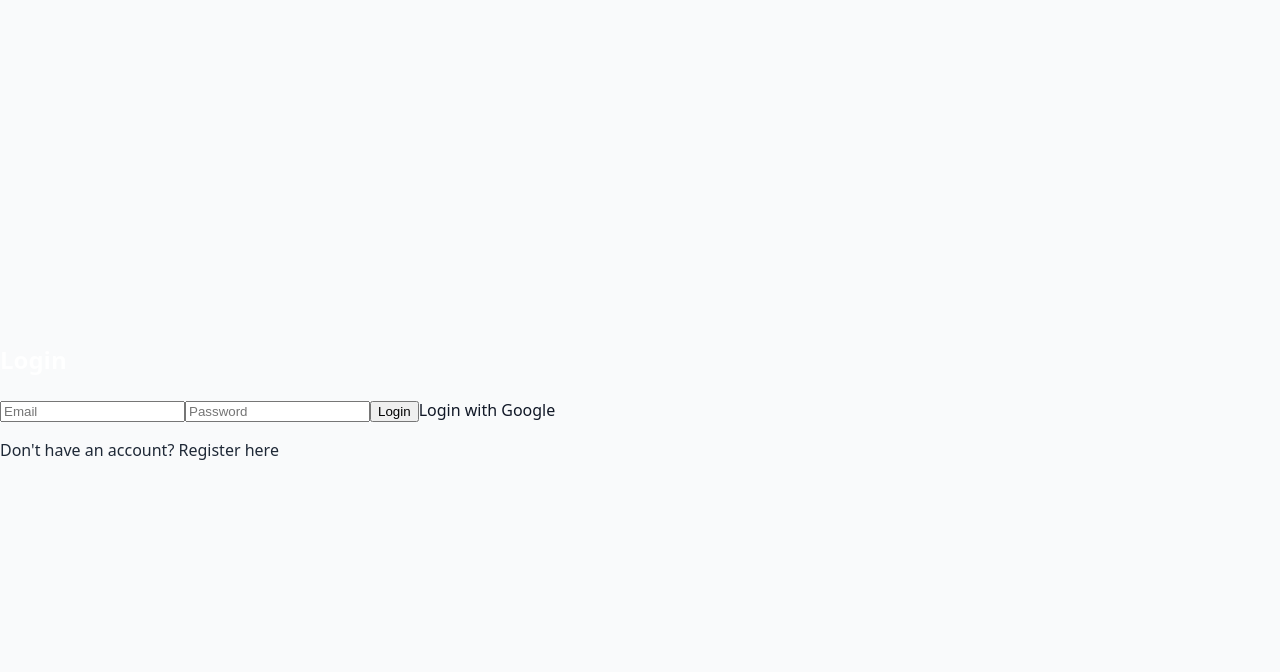
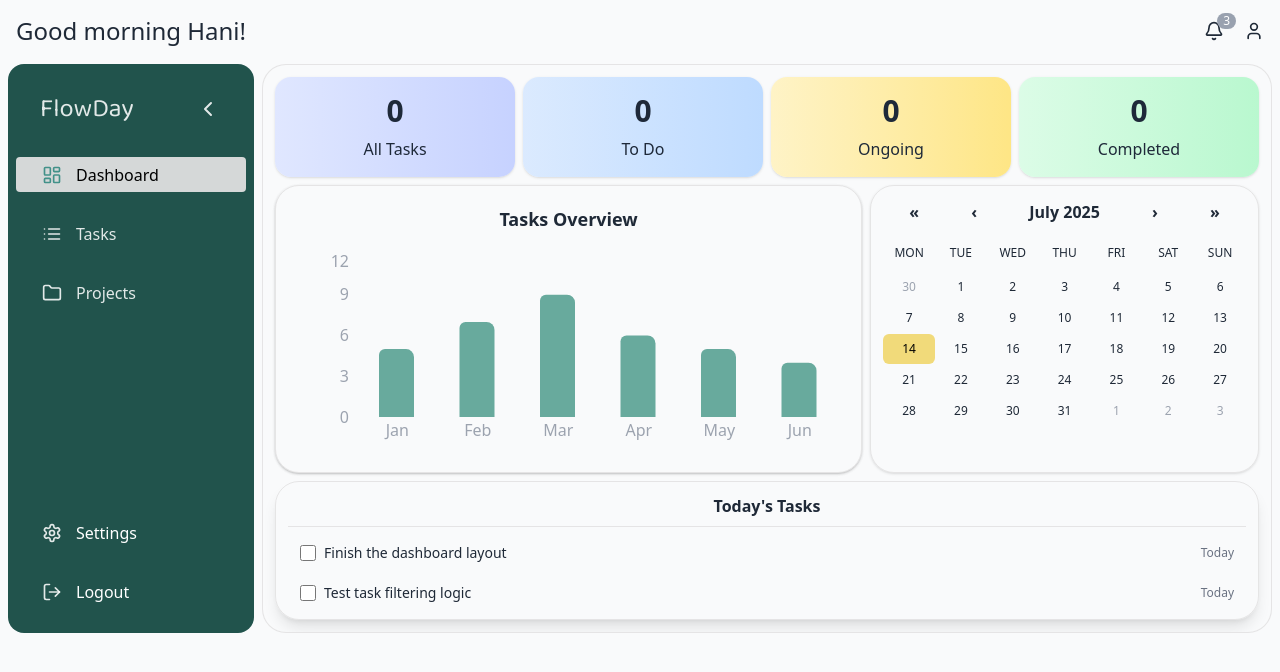
Before and after one commit to humnaliaquat/task-management-app, a React (Vite) app in the folder to-do-app/frontend/: page / in a window 1280 px wide. Before the commit this address led to /login. Shown: the top 672 px of the page. Built offline with nearby package versions, Linux system fonts and the light colour scheme.

Commit message:
"few changes"

```diff
--- a/to-do-app/frontend/src/App.jsx
+++ b/to-do-app/frontend/src/App.jsx
@@ -1,47 +1,21 @@
-import {
-  BrowserRouter as Router,
-  Routes,
-  Route,
-  Navigate,
-} from "react-router-dom";
+import { BrowserRouter as Router, Routes, Route } from "react-router-dom";
+import "./App.css";
 import AppLayout from "./layouts/AppLayout";
 import Dashboard from "./pages/Dashboard";
 import Tasks from "./pages/Tasks";
 import Settings from "./pages/Settings";
 import Projects from "./pages/Projects";
-import Login from "./pages/Login";
-import Register from "./pages/Register";
-import GoogleAuthSuccess from "./pages/GoogleAuthSuccess";
-import { useContext } from "react";
-import { AuthContext } from "./context/AuthContext";
 
 function App() {
-  const { user } = useContext(AuthContext);
-
   return (
     <Router>
       <Routes>
-        <Route
-          path="/"
-          element={
-            user ? <Navigate to="/dashboard" /> : <Navigate to="/login" />
-          }
-        />
-
-        {/* Public Routes */}
-        <Route path="/login" element={<Login />} />
-        <Route path="/register" element={<Register />} />
-        <Route path="/google-auth-success" element={<GoogleAuthSuccess />} />
-
-        {/* Authenticated Layout with nested routes */}
-        {user && (
-          <Route path="/" element={<AppLayout />}>
-            <Route path="dashboard" element={<Dashboard />} />
-            <Route path="tasks" element={<Tasks />} />
-            <Route path="settings" element={<Settings />} />
-            <Route path="projects" element={<Projects />} />
-          </Route>
-        )}
+        <Route path="/" element={<AppLayout />}>
+          <Route index element={<Dashboard />} />
+          <Route path="tasks" element={<Tasks />} />
+          <Route path="settings" element={<Settings />} />
+          <Route path="projects" element={<Projects />} />
+        </Route>
       </Routes>
     </Router>
   );
--- a/to-do-app/frontend/src/components/Content.jsx
+++ b/to-do-app/frontend/src/components/Content.jsx
@@ -100,18 +100,33 @@ export default function Content({ collapsed, tasks, setTasks }) {
 }
 
 function Column({ title, color, border, tasks, onAddClick }) {
+  const borderClasses = {
+    "indigo-600": "border-indigo-600",
+    "yellow-500": "border-yellow-500",
+    "emerald-500": "border-emerald-500",
+  };
+
+  const dotColorClasses = {
+    "indigo-500": "bg-indigo-500",
+    "yellow-500": "bg-yellow-500",
+    "emerald-500": "bg-emerald-500",
+  };
+
+  const borderClass = borderClasses[border] || "";
+  const dotClass = dotColorClasses[color] || "";
+
   return (
     <div
       style={{
         backgroundColor: "var(--card)",
         color: "var(--text)",
       }}
-      className={`min-w-[300px] flex-1 max-h-full rounded-lg shadow-md border-l-4 border-${border} flex flex-col`}
+      className={`min-w-[300px] flex-1 max-h-full rounded-lg shadow-md border-l-4 ${borderClass} flex flex-col`}
     >
       {/* Header */}
       <div className="sticky top-0 bg-inherit z-10 flex justify-between items-center gap-2 p-2 pb-0 pt-0">
         <div className="flex items-center gap-2 font-medium">
-          <span className={`h-2 w-2 rounded-full bg-${color}`}></span>
+          <span className={`h-2 w-2 rounded-full ${dotClass}`}></span>
           {title}
         </div>
         <div className="flex gap-2">
@@ -131,13 +146,13 @@ function Column({ title, color, border, tasks, onAddClick }) {
 
       {/* Scrollable Task Area */}
       <div
-        className="overflow-y-auto scroll-smooth  px-2 pb-2 custom-scrollbar"
+        className="overflow-y-auto scroll-smooth px-2 pb-2 custom-scrollbar"
         style={{ maxHeight: "calc(100vh - 224px)" }}
       >
         {tasks.length > 0 ? (
           tasks
         ) : (
-          <div className="text-sm text-center py-2 ">No tasks yet</div>
+          <div className="text-sm text-center py-2">No tasks yet</div>
         )}
       </div>
     </div>
--- a/to-do-app/frontend/src/main.jsx
+++ b/to-do-app/frontend/src/main.jsx
@@ -3,15 +3,11 @@ import { createRoot } from "react-dom/client";
 import "./index.css";
 import App from "./App.jsx";
 import { ThemeProvider } from "./context/ThemeContext";
-import { AuthProvider } from "./context/AuthContext";
 
 createRoot(document.getElementById("root")).render(
   <StrictMode>
-    <AuthProvider>
-      {" "}
-      <ThemeProvider>
-        <App />
-      </ThemeProvider>
-    </AuthProvider>
+    <ThemeProvider>
+      <App />
+    </ThemeProvider>
   </StrictMode>
 );
--- a/to-do-app/frontend/vite.config.js
+++ b/to-do-app/frontend/vite.config.js
@@ -5,4 +5,8 @@ import tailwindcss from "@tailwindcss/vite";
 // https://vite.dev/config/
 export default defineConfig({
   plugins: [react(), tailwindcss()],
+  server: {
+    host: "0.0.0.0",
+    port: 5173,
+  },
 });
```
Also changed, not shown: 1 other file (tests, documents, lock files or other folders).
